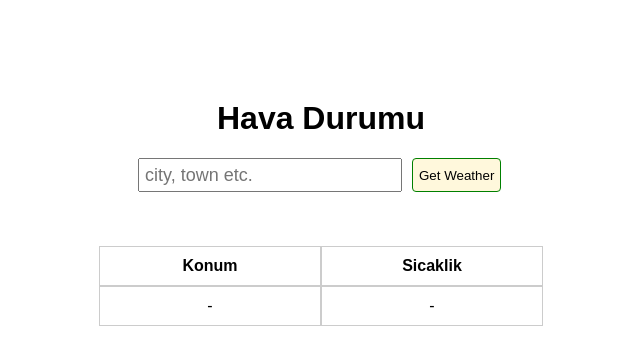
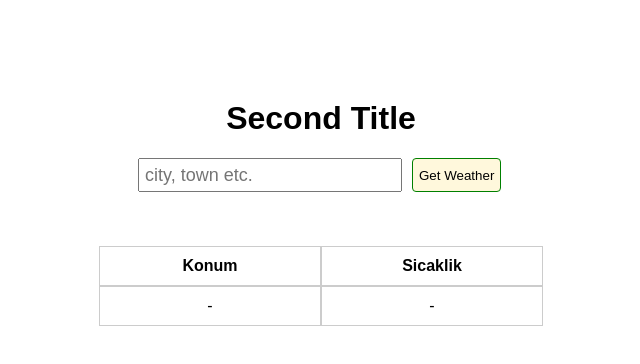
Before and after one commit to chdbdm/javascript-sample, a plain HTML site: page index.html in a window 1280 px wide. Shown: the whole page, without its empty margins (319-959 px from the left). Drawn offline with Linux system fonts and the light colour scheme.

Commit message:
Change title as 'Second title'

```diff
--- a/index.html
+++ b/index.html
@@ -5,7 +5,7 @@
   </head>
   <body>
     <div class="container">
-      <h1 class="h1-title">Hava Durumu</h1>
+      <h1 class="h1-title">Second Title</h1>
       <div class="input-container">
           <input id="placeTextbox" class="textbox" placeholder="city, town etc." type="text">
           <button id="getWeather" class="button" type="button">Get Weather</button>
```
